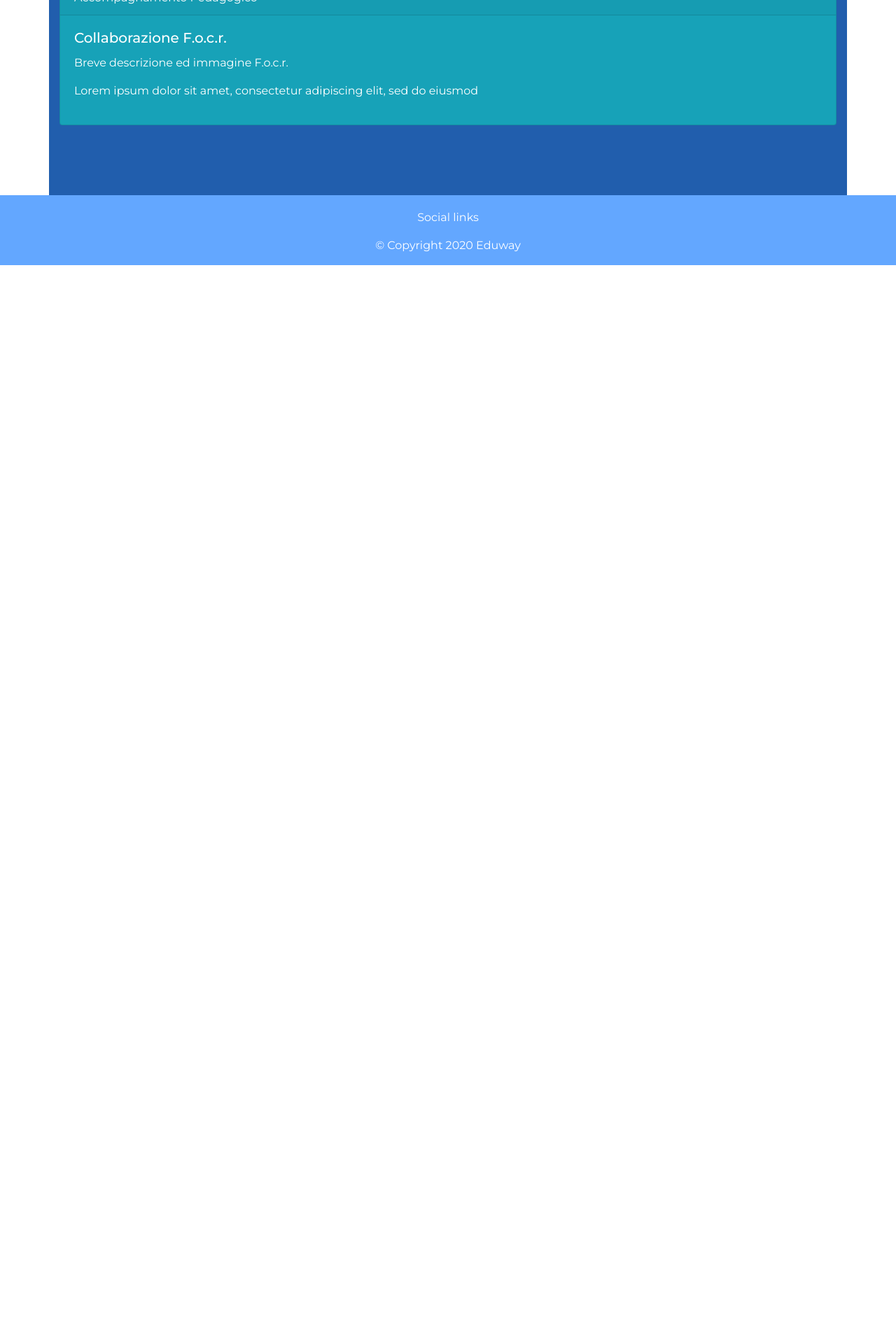
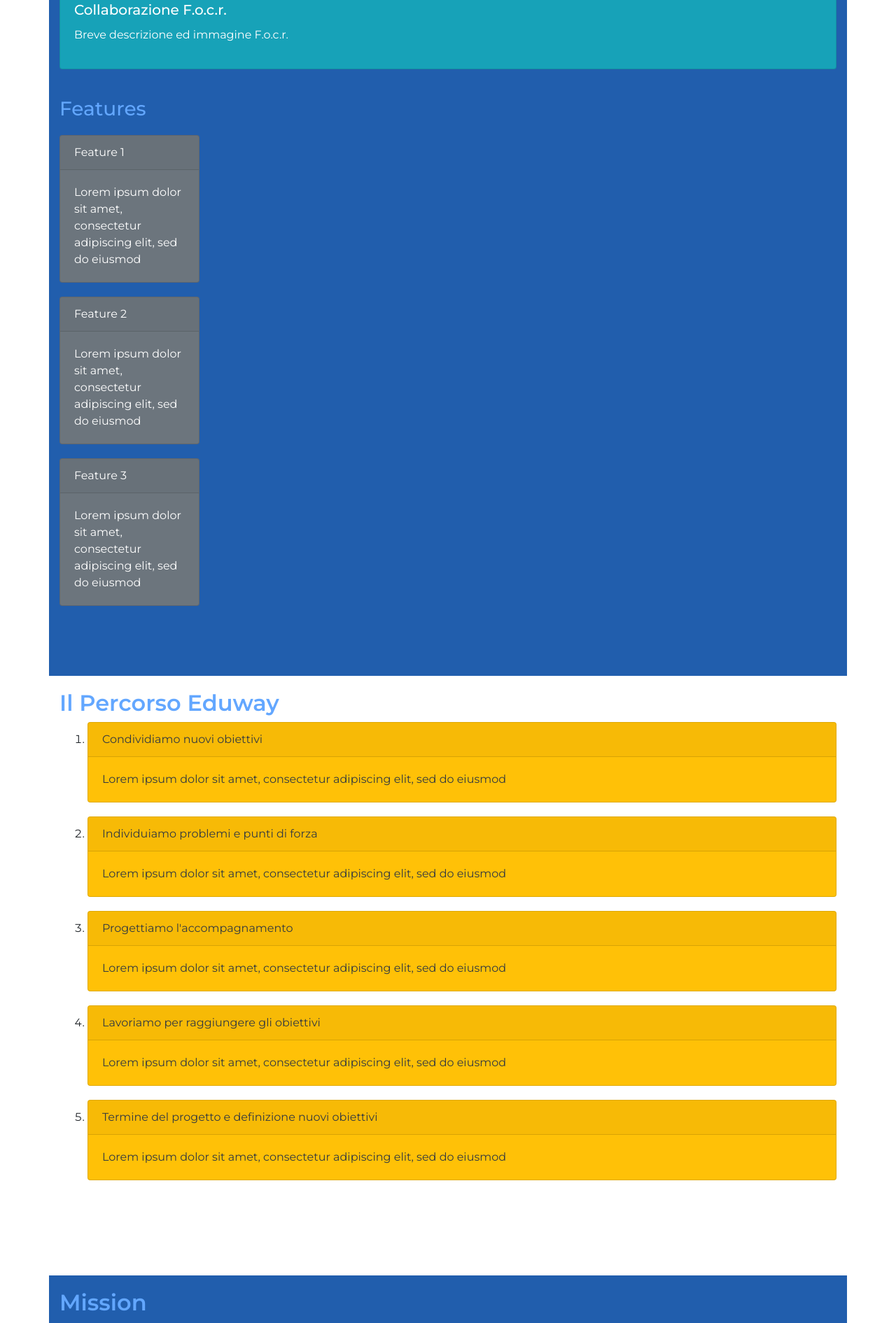
Before and after one commit to Malv93/eduway, a Next.js app: page / in a window 1280 px wide. Shown: the part 880-2771 px from the top of the page at 70% size. Before the commit the page ends 1259 px from the top, so only its background shows below. Built offline with nearby package versions, Linux system fonts and the light colour scheme.

Commit message:
Add first complete single-page structure.

```diff
--- a/pages/index.js
+++ b/pages/index.js
@@ -12,11 +12,15 @@ export default function Home() {
         <title>Eduway</title>
         <link rel="icon" href="/favicon.ico" />
       </Head>
-      <Container fluid id="heading" className={styles.headingSection}>
-        <h1 className={styles.title}>
+      <Container
+        fluid
+        id="heading"
+        className={`section ${styles.headingSection}`}
+      >
+        <h1 className={styles.headingTitle}>
           <div>L'Educazione</div>è la Via<div></div>
         </h1>
-        <h3 className={styles.subtitle}>
+        <h3 className={styles.headingSubtitle}>
           Eduway offre la migliore esperienza Educativa: solide competenze,
           Podcast e l'empatia di un team giovane al servizio dei giovani.
         </h3>
@@ -27,18 +31,17 @@ export default function Home() {
           Contattaci
         </Button>
       </Container>
-      <Container id="activities" className={styles.activitiesSection}>
-        <h2 className={styles.sectionTitle}>Attività Principali</h2>
+      <Container
+        id="activities"
+        className={`section ${styles.activitiesSection}`}
+      >
+        <h2 className="section-title">Attività Principali</h2>
         <Card bg="primary" text="white" className={styles.activity}>
           <Card.Header>Podcast</Card.Header>
           <Card.Body>
             <Card.Title>Eduway The Podcast</Card.Title>
             <Card.Text>
               <p>Breve descrizione ed immagine del podcast.</p>
-              <p>
-                Lorem ipsum dolor sit amet, consectetur adipiscing elit, sed do
-                eiusmod
-              </p>
             </Card.Text>
           </Card.Body>
         </Card>
@@ -48,13 +51,141 @@ export default function Home() {
             <Card.Title>Collaborazione F.o.c.r.</Card.Title>
             <Card.Text>
               <p>Breve descrizione ed immagine F.o.c.r.</p>
-              <p>
-                Lorem ipsum dolor sit amet, consectetur adipiscing elit, sed do
-                eiusmod
-              </p>
             </Card.Text>
           </Card.Body>
         </Card>
+        <div className={styles.featuresBox}>
+          <h3 className="title">Features</h3>
+
+          <Card bg="secondary" text="white" className={styles.feature}>
+            <Card.Header>Feature 1</Card.Header>
+            <Card.Body>
+              Lorem ipsum dolor sit amet, consectetur adipiscing elit, sed do
+              eiusmod
+            </Card.Body>
+          </Card>
+          <Card bg="secondary" text="white" className={styles.feature}>
+            <Card.Header>Feature 2</Card.Header>
+            <Card.Body>
+              Lorem ipsum dolor sit amet, consectetur adipiscing elit, sed do
+              eiusmod
+            </Card.Body>
+          </Card>
+          <Card bg="secondary" text="white" className={styles.feature}>
+            <Card.Header>Feature 3</Card.Header>
+            <Card.Body>
+              Lorem ipsum dolor sit amet, consectetur adipiscing elit, sed do
+              eiusmod
+            </Card.Body>
+          </Card>
+        </div>
+      </Container>
+      <Container
+        id="eduway-methodology"
+        className={`section ${styles.methodologySection}`}
+      >
+        <h2 className="section-title">Il Percorso Eduway</h2>
+        <ol>
+          <li className={styles.methodologyStep}>
+            <Card bg="warning" text="dark">
+              <Card.Header>Condividiamo nuovi obiettivi</Card.Header>
+              <Card.Body>
+                Lorem ipsum dolor sit amet, consectetur adipiscing elit, sed do
+                eiusmod
+              </Card.Body>
+            </Card>
+          </li>
+          <li className={styles.methodologyStep}>
+            <Card bg="warning" text="dark">
+              <Card.Header>Individuiamo problemi e punti di forza</Card.Header>
+              <Card.Body>
+                Lorem ipsum dolor sit amet, consectetur adipiscing elit, sed do
+                eiusmod
+              </Card.Body>
+            </Card>
+          </li>
+          <li className={styles.methodologyStep}>
+            <Card bg="warning" text="dark">
+              <Card.Header>Progettiamo l'accompagnamento</Card.Header>
+              <Card.Body>
+                Lorem ipsum dolor sit amet, consectetur adipiscing elit, sed do
+                eiusmod
+              </Card.Body>
+            </Card>
+          </li>
+          <li className={styles.methodologyStep}>
+            <Card bg="warning" text="dark">
+              <Card.Header>Lavoriamo per raggiungere gli obiettivi</Card.Header>
+              <Card.Body>
+                Lorem ipsum dolor sit amet, consectetur adipiscing elit, sed do
+                eiusmod
+              </Card.Body>
+            </Card>
+          </li>
+          <li className={styles.methodologyStep}>
+            <Card bg="warning" text="dark">
+              <Card.Header>
+                Termine del progetto e definizione nuovi obiettivi
+              </Card.Header>
+              <Card.Body>
+                Lorem ipsum dolor sit amet, consectetur adipiscing elit, sed do
+                eiusmod
+              </Card.Body>
+            </Card>
+          </li>
+        </ol>
+      </Container>
+      <Container id="mission" className={`section ${styles.missionSection}`}>
+        <h2 className="section-title">Mission</h2>
+        <h4>Portare beneficio alle persone attraverso l’educazione</h4>
+      </Container>
+      <Container id="team" className={`section ${styles.teamSection}`}>
+        <h2 className="section-title">Team</h2>
+        <Card bg="primary" text="white" className={styles.teamCard}>
+          <Card.Header>Andrea Dasti</Card.Header>
+          <Card.Body>Co-Founder</Card.Body>
+        </Card>
+        <Card bg="primary" text="white" className={styles.teamCard}>
+          <Card.Header>Stefano Lepre</Card.Header>
+          <Card.Body>Co-Founder</Card.Body>
+        </Card>
+        <h3 className="title">Collaboratori</h3>
+        <Card
+          bg="light"
+          text="dark"
+          border="primary"
+          className={styles.teamCard}
+        >
+          <Card.Header>Emanuele Bergami</Card.Header>
+          <Card.Body>Formatore</Card.Body>
+        </Card>
+        <Card
+          bg="light"
+          text="dark"
+          border="primary"
+          className={styles.teamCard}
+        >
+          <Card.Header>Heidi Corti</Card.Header>
+          <Card.Body>Responsabile Grafica</Card.Body>
+        </Card>
+        <Card
+          bg="light"
+          text="dark"
+          border="primary"
+          className={styles.teamCard}
+        >
+          <Card.Header>Marco Malvicini</Card.Header>
+          <Card.Body>Responsabile IT</Card.Body>
+        </Card>
+      </Container>
+      <Container id="action" className={`section ${styles.actionSection}`}>
+        <h2 className="section-title">Prova Eduway!</h2>
+        <Button variant="primary" block>
+          Play Podcast
+        </Button>
+        <Button variant="info" block>
+          Contattaci
+        </Button>
       </Container>
     </Layout>
   );
--- a/styles/globals.css
+++ b/styles/globals.css
@@ -46,3 +46,19 @@ a {
 main {
   flex: 1;
 }
+
+/* Section */
+.section {
+  padding-top: 20px;
+  padding-bottom: 100px;
+}
+.section-title {
+  color: var(--third-color);
+  font-size: 2rem;
+  font-weight: 600;
+}
+
+.title {
+  color: var(--third-color);
+  margin-top: 40px;
+}
--- a/styles/home.module.css
+++ b/styles/home.module.css
@@ -1,31 +1,51 @@
+/* Heading Section */
 .headingSection {
-  padding-top: 20px;
-  padding-bottom: 100px;
   color: var(--primary-color);
 }
-.title {
+.headingTitle {
   font-size: 3rem;
   font-weight: 800;
   margin-bottom: 20px;
 }
-.subtitle {
+.headingSubtitle {
   font-size: 1.2rem;
   font-weight: 500;
   margin-bottom: 100px;
 }
 
+/* Activities Section */
 .activitiesSection {
   background: var(--primary-color);
-  padding-top: 20px;
-  padding-bottom: 100px;
 }
 
 .activity {
   margin-top: 20px;
 }
 
-.sectionTitle {
-  color: var(--third-color);
-  font-size: 2rem;
-  font-weight: 600;
+.feature {
+  max-width: 200px;
+  margin-top: 20px;
 }
+
+/* Methodology Section */
+
+.methodologyStep {
+  padding-bottom: 20px;
+}
+
+/* Mission Section */
+.missionSection {
+  background-color: var(--primary-color);
+  color: #fff;
+}
+
+/* Team Section */
+.teamCard {
+  margin-top: 20px;
+}
+
+/* Action Section */
+.actionSection {
+  background-color: var(--primary-color);
+  color: #fff;
+}
```
